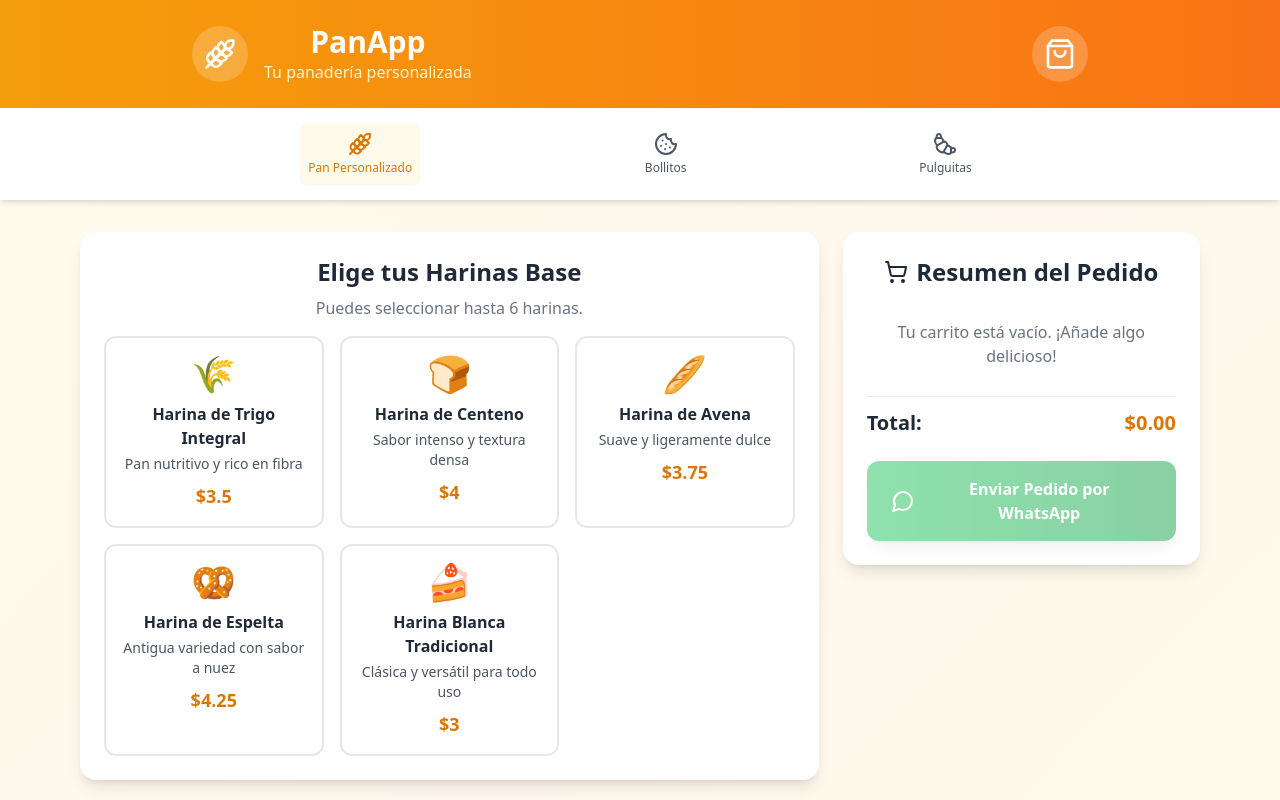
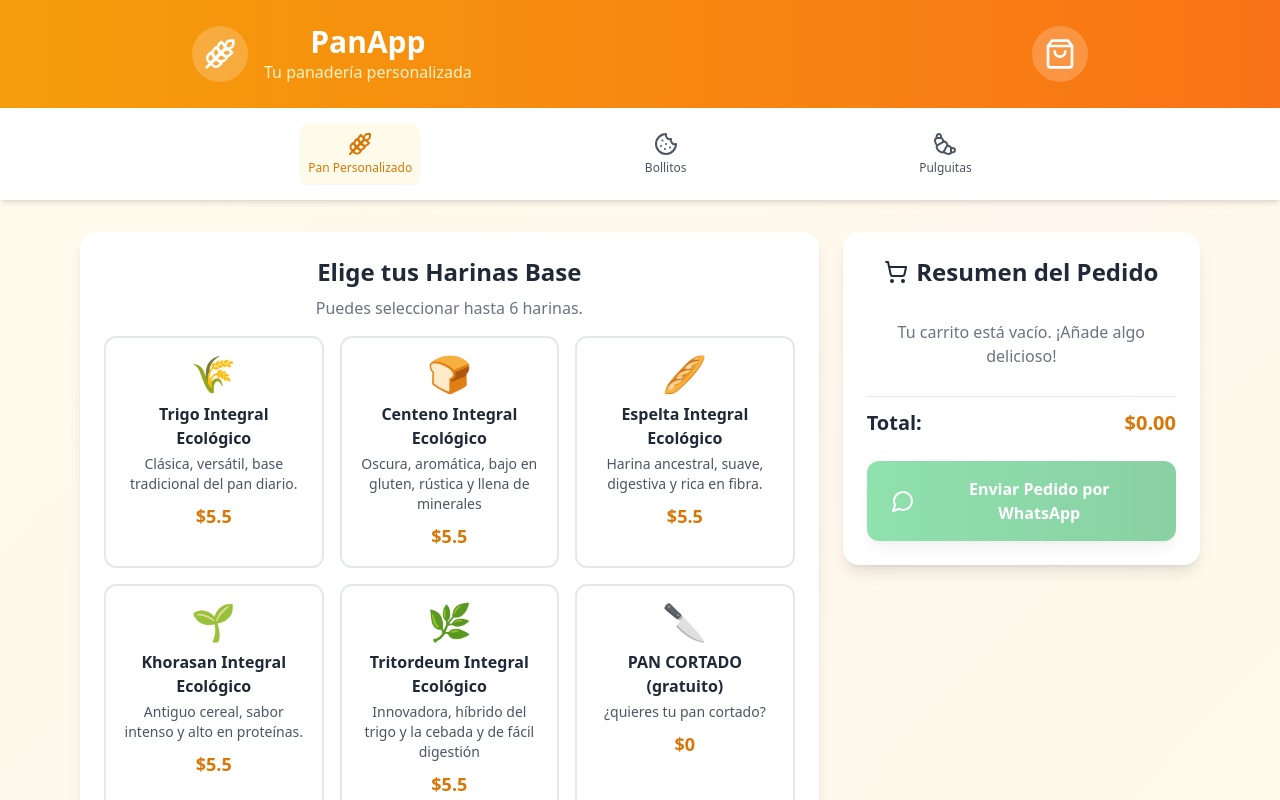
Before and after one commit to ruiznietocom-web/panes4, a React (Create React App) app: page / in a window 1280 px wide. Shown: the top 800 px of the page. Built offline with nearby package versions, Linux system fonts and the light colour scheme.

Commit message:
Update products.js

```diff
--- a/src/data/products.js
+++ b/src/data/products.js
@@ -1,38 +1,46 @@
 export const harinas = [
   {
     id: 1,
-    name: "Harina de Trigo Integral",
-    description: "Pan nutritivo y rico en fibra",
+    name: "Trigo Integral Ecológico",
+    description: "Clásica, versátil, base tradicional del pan diario.",
     image: "🌾",
-    price: 3.50
+    price: 5.50
   },
   {
     id: 2,
-    name: "Harina de Centeno",
-    description: "Sabor intenso y textura densa",
+    name: "Centeno Integral Ecológico",
+    description: "Oscura, aromática, bajo en gluten, rústica y llena de minerales",
     image: "🍞",
-    price: 4.00
+    price: 5.50
   },
   {
     id: 3,
-    name: "Harina de Avena",
-    description: "Suave y ligeramente dulce",
+    name: "Espelta Integral Ecológico",
+    description: "Harina ancestral, suave, digestiva y rica en fibra.",
     image: "🥖",
-    price: 3.75
+    price: 5.50
   },
   {
     id: 4,
-    name: "Harina de Espelta",
-    description: "Antigua variedad con sabor a nuez",
-    image: "🥨",
-    price: 4.25
+    name: "Khorasan Integral Ecológico",
+    description: "Antiguo cereal, sabor intenso y alto en proteínas.",
+    image: "🌱",
+    price: 5.50
   },
   {
     id: 5,
-    name: "Harina Blanca Tradicional",
-    description: "Clásica y versátil para todo uso",
-    image: "🍰",
-    price: 3.00
+    name: "Tritordeum Integral Ecológico",
+    description: "Innovadora, híbrido del trigo y la cebada y de fácil digestión",
+    image: "🌿",
+    price: 5.50
+  },
+  {
+    id: 6,
+    name: "PAN CORTADO (gratuito)",
+    description: "¿quieres tu pan cortado?",
+    image: "🔪",
+    price: 0
+
   }
 ];
 
```
